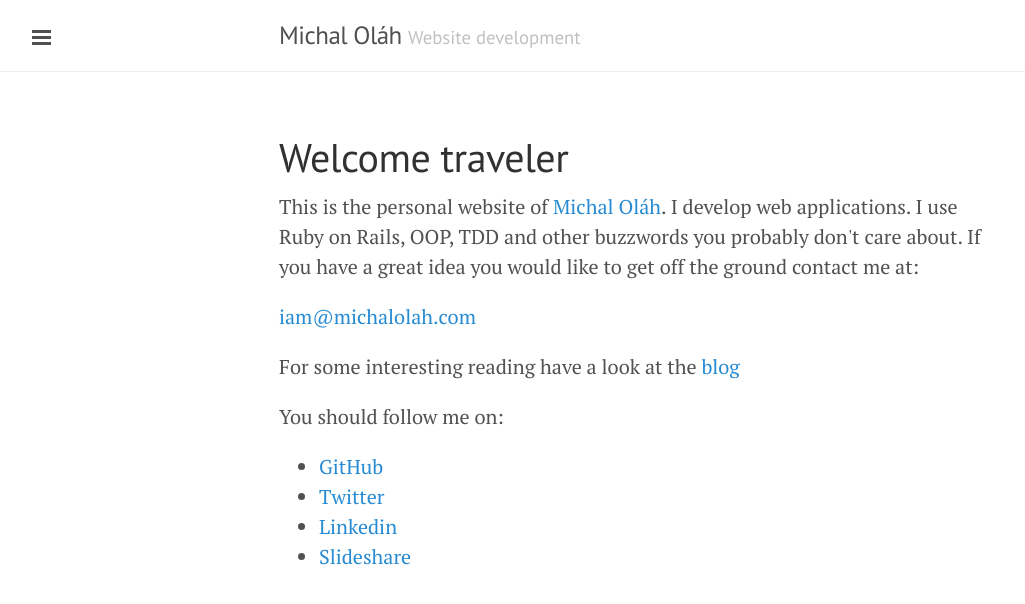
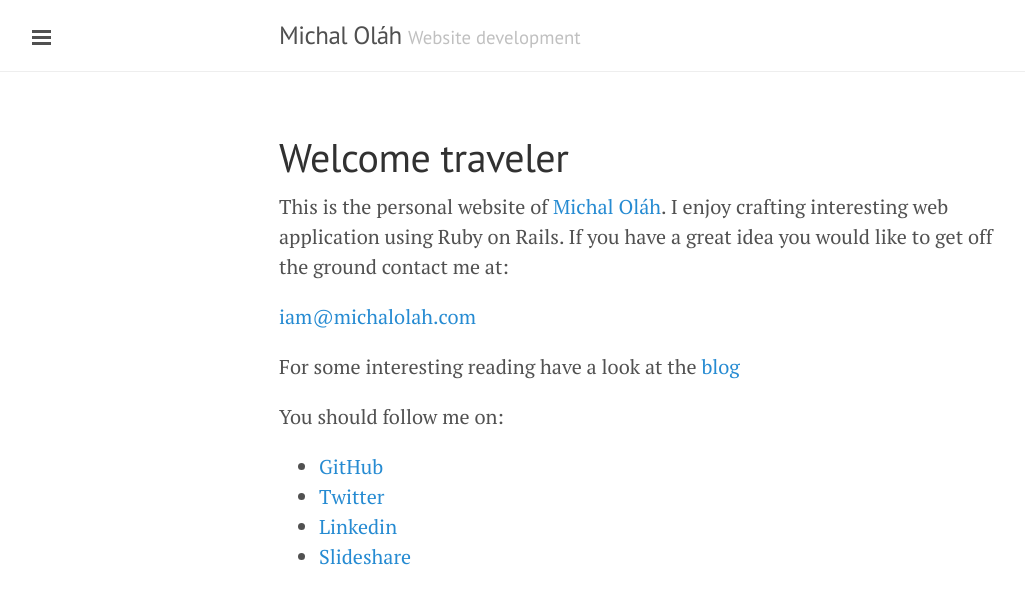
Before and after one commit to m1k3/m1k3.github.io, a Jekyll site: the page built from index.html, in a window 1280 px wide. Shown: the top 604 px of the page, without its empty margins (1-1026 px from the left). Built offline with Jekyll 4.4.1, drawn with Linux system fonts in a browser that asks for light colours; nearby versions of some CDN libraries; Markdown is read by kramdown in place of the engine named in the settings.

Commit message:
copyedits

```diff
--- a/index.html
+++ b/index.html
@@ -6,9 +6,8 @@ layout: default
 <h1>Welcome traveler</h1>
 
 <p>
-  This is the personal website of <a href="http://twitter.com/{{ site.twitter }}">{{ site.author }}</a>. I develop web applications.
-  I use Ruby on Rails, OOP, TDD and other buzzwords you probably don't care about. If you have a great idea you would like to get off the ground contact me at:
-
+  This is the personal website of <a href="http://twitter.com/{{ site.twitter }}">{{ site.author }}</a>.
+  I enjoy crafting interesting web application using Ruby on Rails. If you have a great idea you would like to get off the ground contact me at:
 </p>
 <p>
   <a href="mailto:iam@michalolah.com?Subject=michalolah.com contact" target="_top">iam@michalolah.com</a>
```
